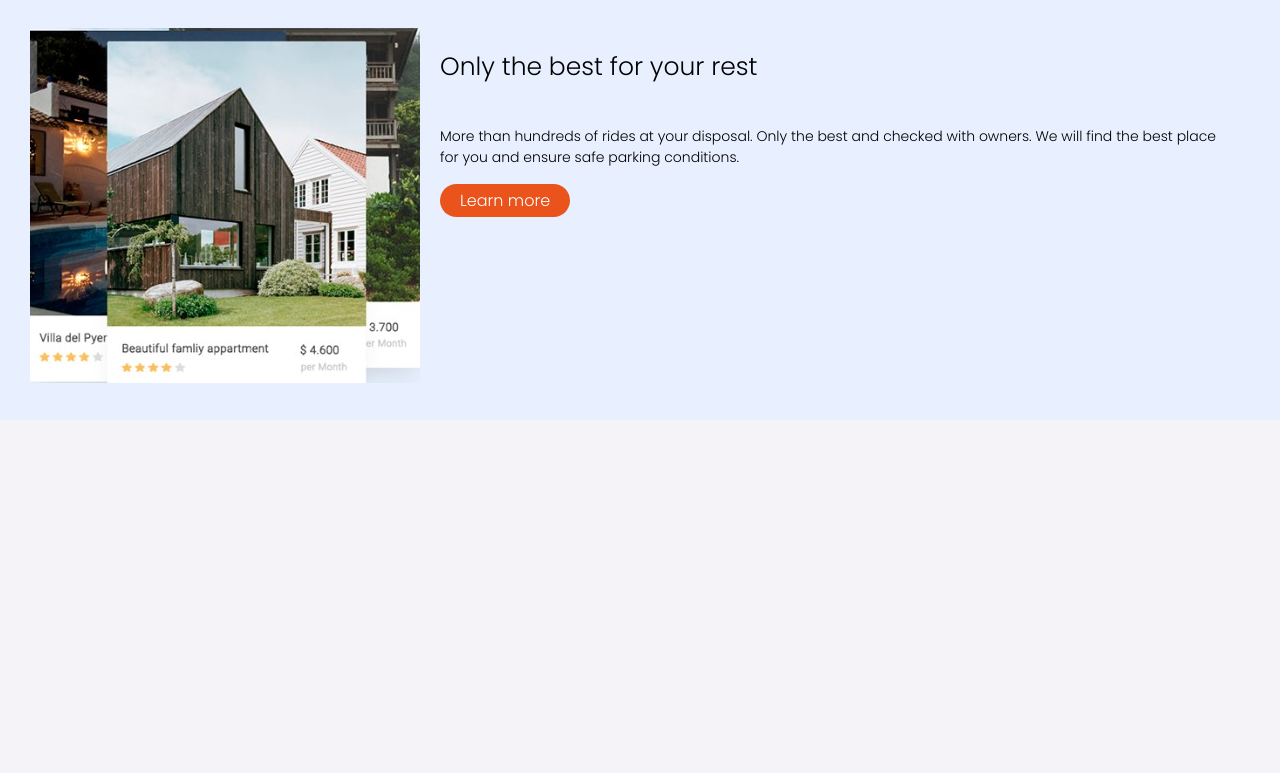
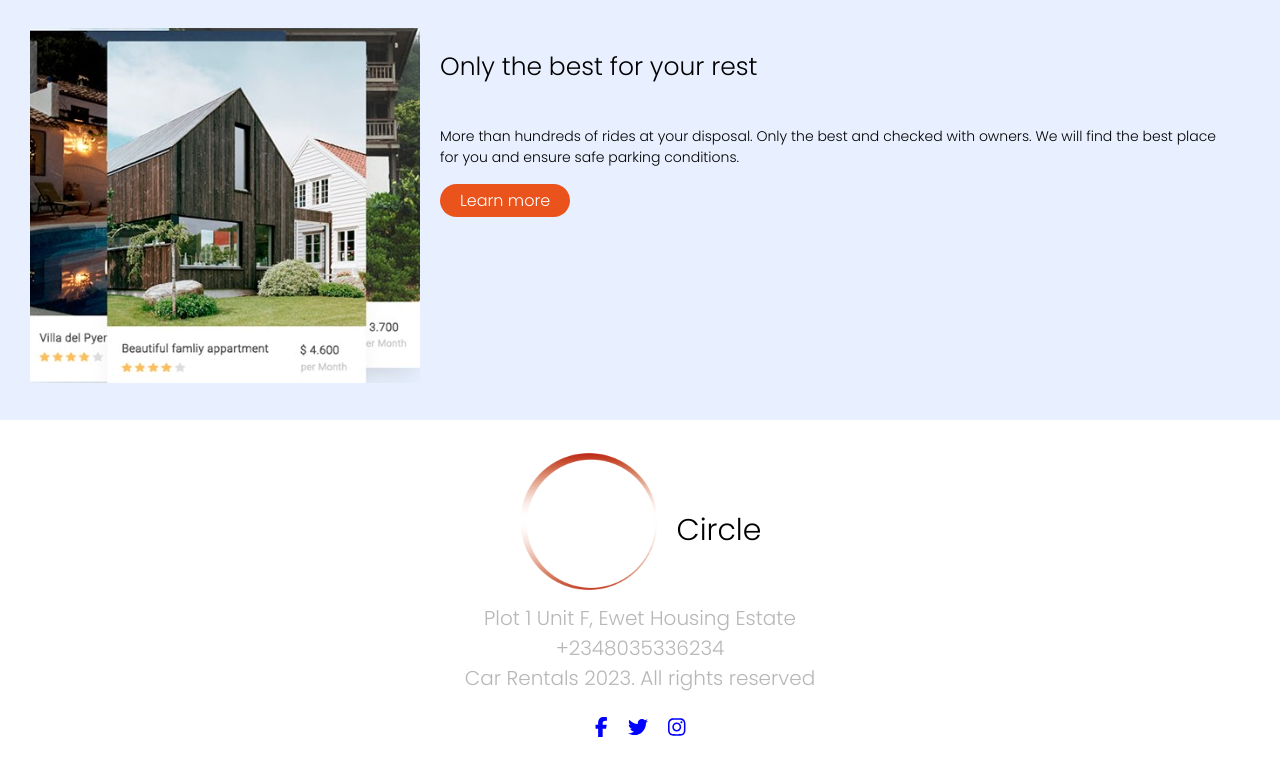
Before and after one commit to shella12/RentAnItemApp, a React (Create React App) app: page / in a window 1280 px wide. Shown: the part 600-1373 px from the top of the page. Before the commit the page ends 1020 px from the top, so only its background shows below. Built offline with nearby package versions, Linux system fonts and the light colour scheme; no server answers.

Commit message:
Finish the footer page

```diff
--- a/package.json
+++ b/package.json
@@ -3,6 +3,8 @@
   "version": "0.1.0",
   "private": true,
   "dependencies": {
+    "@fortawesome/free-brands-svg-icons": "^6.4.0",
+    "@fortawesome/react-fontawesome": "^0.2.0",
     "@reduxjs/toolkit": "^1.9.5",
     "@testing-library/jest-dom": "^5.16.5",
     "@testing-library/react": "^13.4.0",
--- a/src/App.js
+++ b/src/App.js
@@ -8,6 +8,7 @@ import DeleteHouse from './pages/DeleteHouse';
 import HouseDetails from './pages/HouseDetails';
 import Header from './componenets/Header';
 import FeatureSection from './componenets/FeatureSection';
+import Footer from './componenets/Footer';
 
 function App() {
   return (
@@ -15,6 +16,7 @@ function App() {
       {/* <Navbar /> */}
       <Header />
       <FeatureSection />
+      <Footer />
       <Routes>
 
         <Route path="/" element={<Home />} />
```
Also changed, not shown: 2 other files (tests, documents, lock files or other folders).
